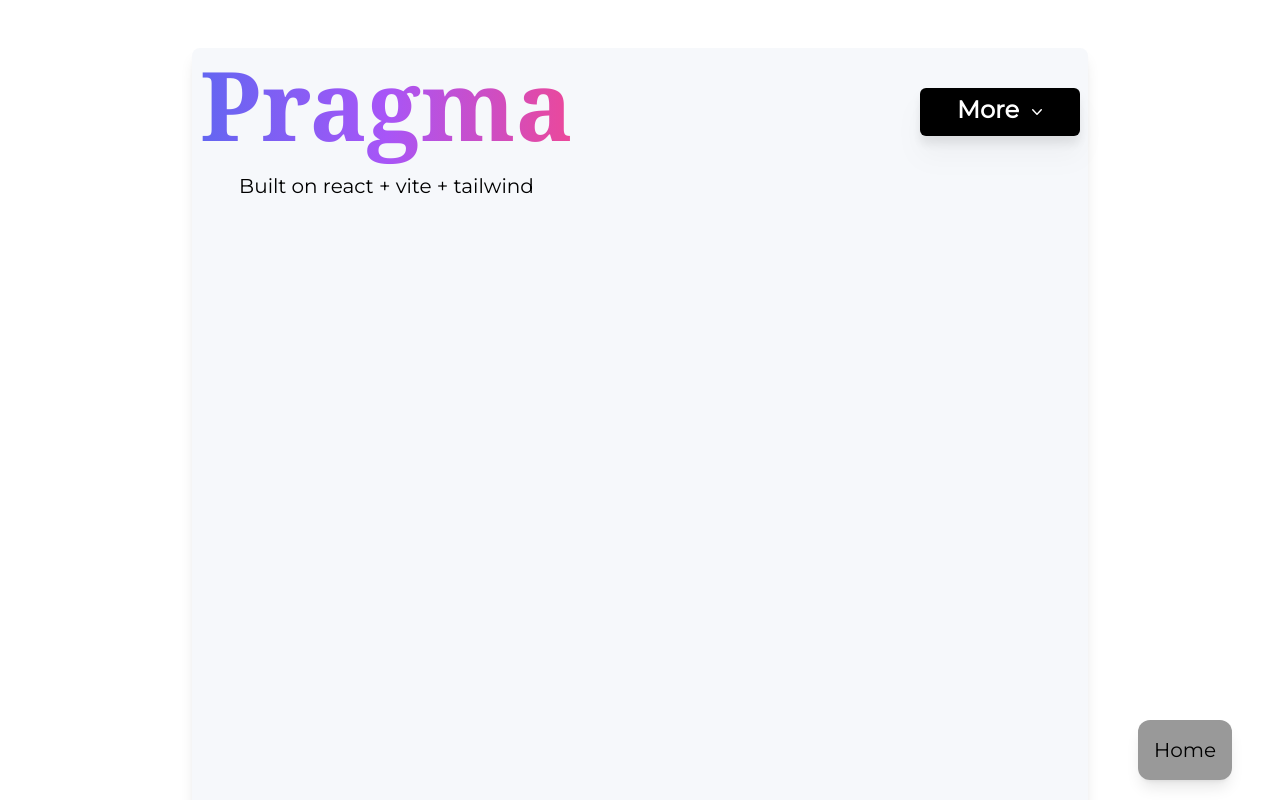
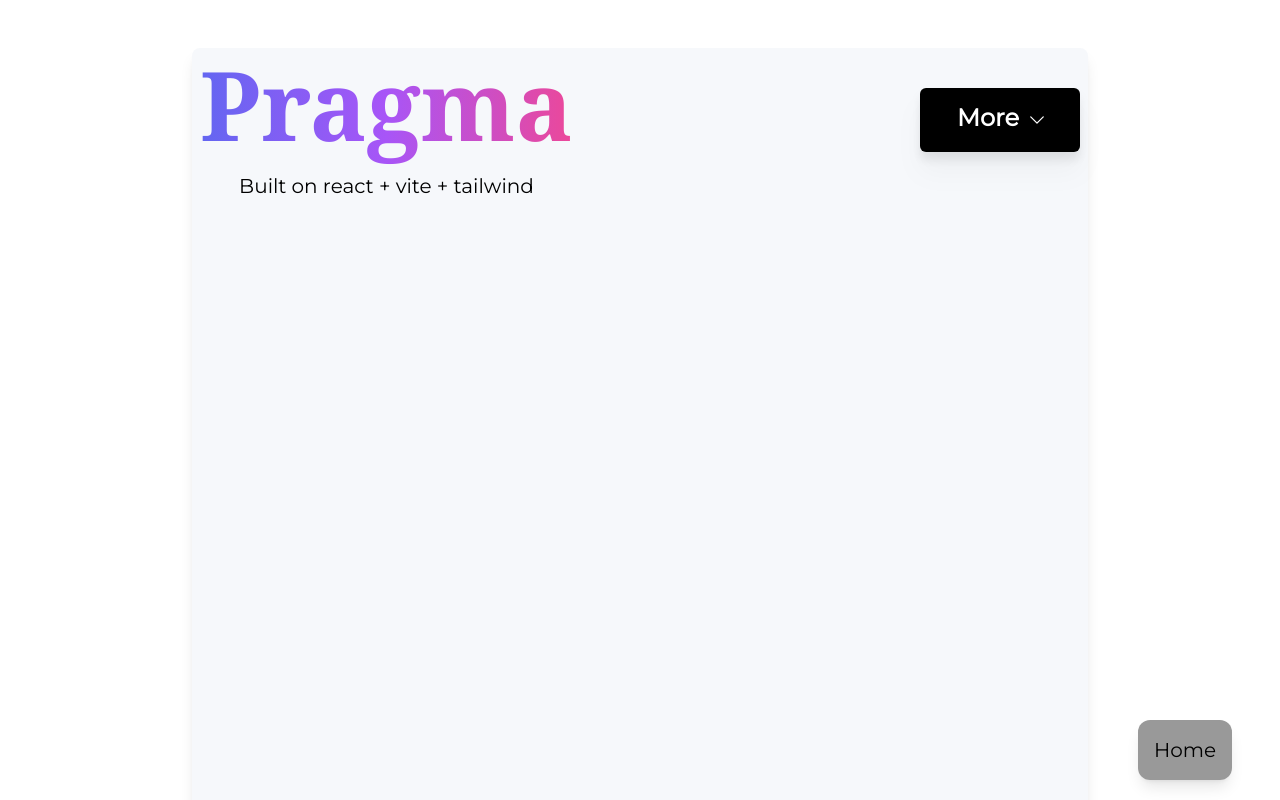
Before and after one commit to ayushchauhan101/portfolio, a React (Vite) app: page / in a window 1280 px wide. Shown: the top 800 px of the page. Built offline with nearby package versions, Linux system fonts and the light colour scheme.

Commit message:
icon animation

```diff
--- a/src/components/HeaderComponents/MenuBar.jsx
+++ b/src/components/HeaderComponents/MenuBar.jsx
@@ -1,23 +1,34 @@
 import { Fragment } from "react"
 import { Menu } from "@headlessui/react"
-import { ChevronDownIcon } from "@heroicons/react/20/solid"
 
 import links from "./links"
+
+const arrowDown = (
+	<svg
+		xmlns="http://www.w3.org/2000/svg"
+		viewBox="0 0 24 24"
+		fill="currentColor"
+		className="drop-arrow"
+	>
+		<path
+			fillRule="evenodd"
+			d="M12.53 16.28a.75.75 0 01-1.06 0l-7.5-7.5a.75.75 0 011.06-1.06L12 14.69l6.97-6.97a.75.75 0 111.06 1.06l-7.5 7.5z"
+			clipRule="evenodd"
+		/>
+	</svg>
+)
 
 function MenuBar() {
 	return (
 		<Menu>
-			<Menu.Button className="min-w-full rounded-md bg-black p-1 text-2xl font-bold text-white shadow-black drop-shadow-xl dark:bg-slate-300 dark:text-black md:w-40">
+			<Menu.Button className="h-16 min-w-full rounded-md bg-black p-1 text-2xl font-bold text-white shadow-black drop-shadow-xl dark:bg-slate-300 dark:text-black md:w-40">
 				More
-				<ChevronDownIcon
-					className="-mr-1 ml-2 h-10 w-5 bg-black text-2xl font-bold text-white dark:bg-slate-300 dark:text-black"
-					aria-hidden="true"
-				/>
+				{arrowDown}
 			</Menu.Button>
 			<Menu.Items>
 				<Menu.Item>
 					{({ active }) => (
-						<div className="menu-items bg-slate-400/20 pb-1 text-center">
+						<div className="menu-items bg-slate-400/20 pb-1 text-center hover:scale-100">
 							<p className=" border-b-2 border-slate-800 text-center">
 								Ayush Chauhan
 							</p>
@@ -27,7 +38,7 @@ function MenuBar() {
 						</div>
 					)}
 				</Menu.Item>
-				<div className="mt-4 flex flex-col space-y-2">
+				<div className="mt-4 flex flex-col space-y-2 items-center">
 					{links.map((link) => (
 						<Menu.Item key={link.href} as={Fragment}>
 							{({ active }) => (
--- a/src/index.css
+++ b/src/index.css
@@ -22,7 +22,7 @@
 		@apply text-xl md:text-2xl;
 	}
 	svg {
-		@apply mr-2 inline-block;
+		@apply mr-2 inline-block animate-pulse transition-transform duration-300;
 	}
 }
 
@@ -58,12 +58,15 @@
 		@apply list-outside list-disc;
 	}
 	.btn {
-		@apply rounded-md bg-slate-800 px-2 font-bold text-center text-white transition duration-200 hover:border-black hover:bg-white hover:text-black;
+		@apply rounded-md bg-slate-800 px-2 text-center font-bold text-white transition duration-200 hover:border-black hover:bg-white hover:text-black;
 	}
 	.footer-btn {
-		@apply rounded-none border-b-2 border-black p-2 text-xl dark:border-white hover:text-sky-800 hover:border-sky-800;
+		@apply rounded-none border-b-2 border-black p-2 text-xl hover:border-sky-800 hover:text-sky-800 dark:border-white;
 	}
 	.menu-items {
 		@apply m-2 rounded-md p-2 transition duration-200 hover:scale-105 dark:hover:bg-slate-400;
 	}
+	.drop-arrow {
+		@apply -mr-1 ml-2 h-10 w-5 animate-none bg-inherit text-2xl font-bold text-white dark:text-black;
+	}
 }
```
